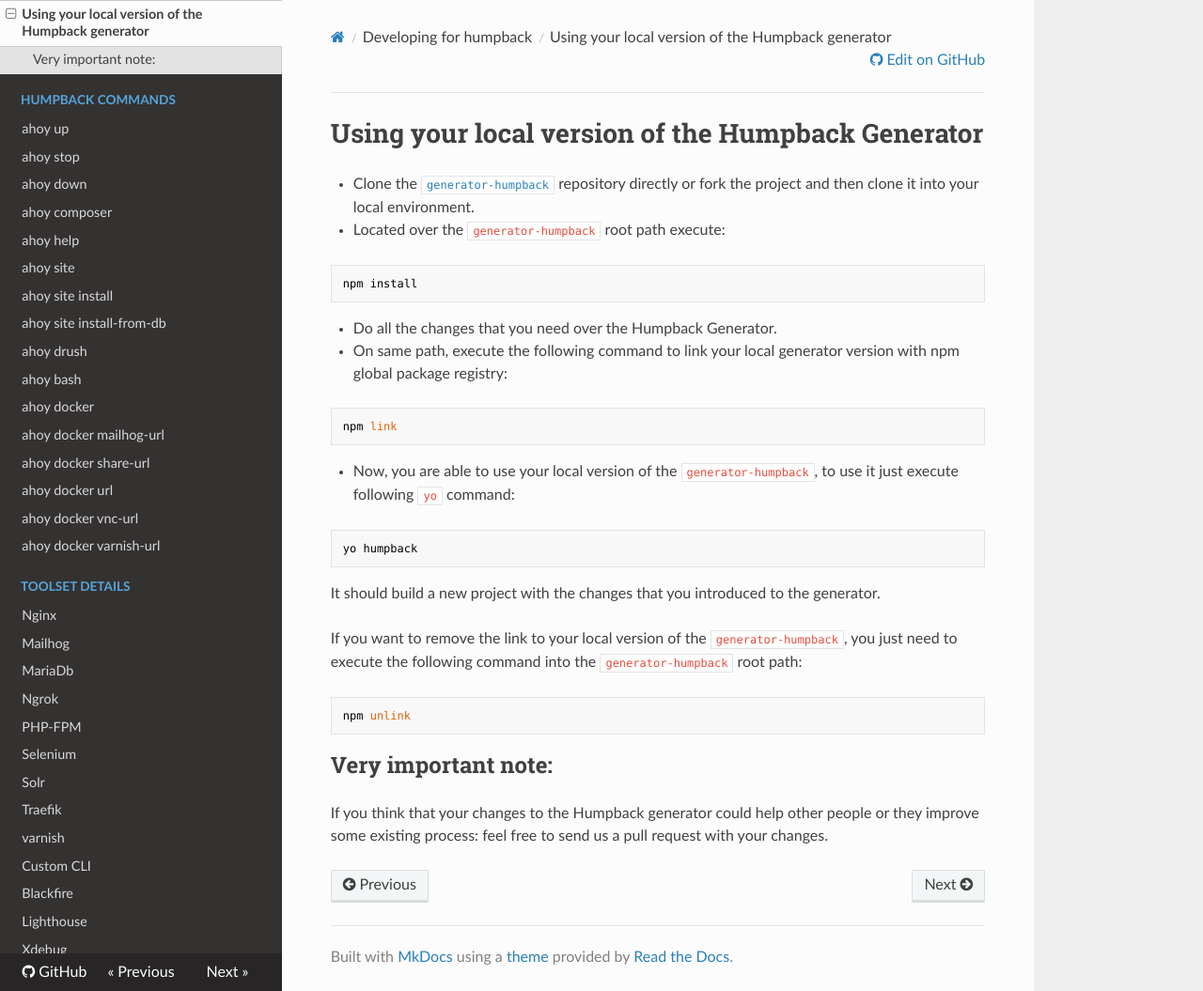
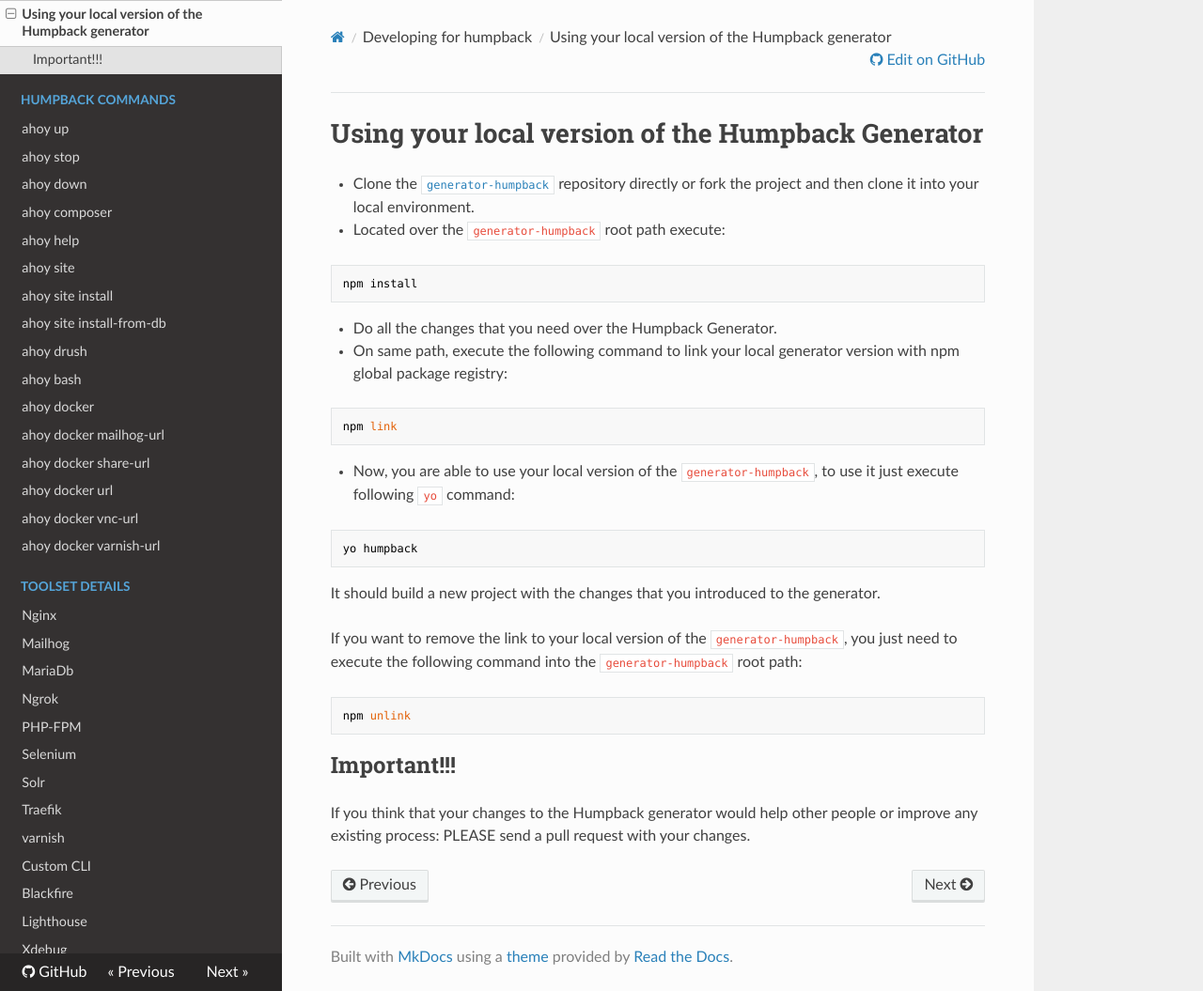
Before and after one commit to humpbackdev/humpback-docs, an MkDocs documentation site: the page built from docs/developing-for-humpback/using-your-local-version-of-the-generator.md, in a window 1280 px wide and 1055 px high. Shown: the whole window at 94% size. Built offline with MkDocs 1.6.1, drawn with Linux system fonts in a browser that asks for light colours; nearby versions of some CDN libraries; old or Windows-style settings are respelled for this version of MkDocs.

Commit message:
Rewording contribution request

````diff
--- a/docs/developing-for-humpback/using-your-local-version-of-the-generator.md
+++ b/docs/developing-for-humpback/using-your-local-version-of-the-generator.md
@@ -21,6 +21,6 @@ If you want to remove the link to your local version of the `generator-humpback`
 npm unlink
 ```
 
-## Very important note:
+## Important!!!
 
-If you think that your changes to the Humpback generator could help other people or they improve some existing process: feel free to send us a pull request with your changes.
+If you think that your changes to the Humpback generator would help other people or improve any existing process: PLEASE send a pull request with your changes.
````
